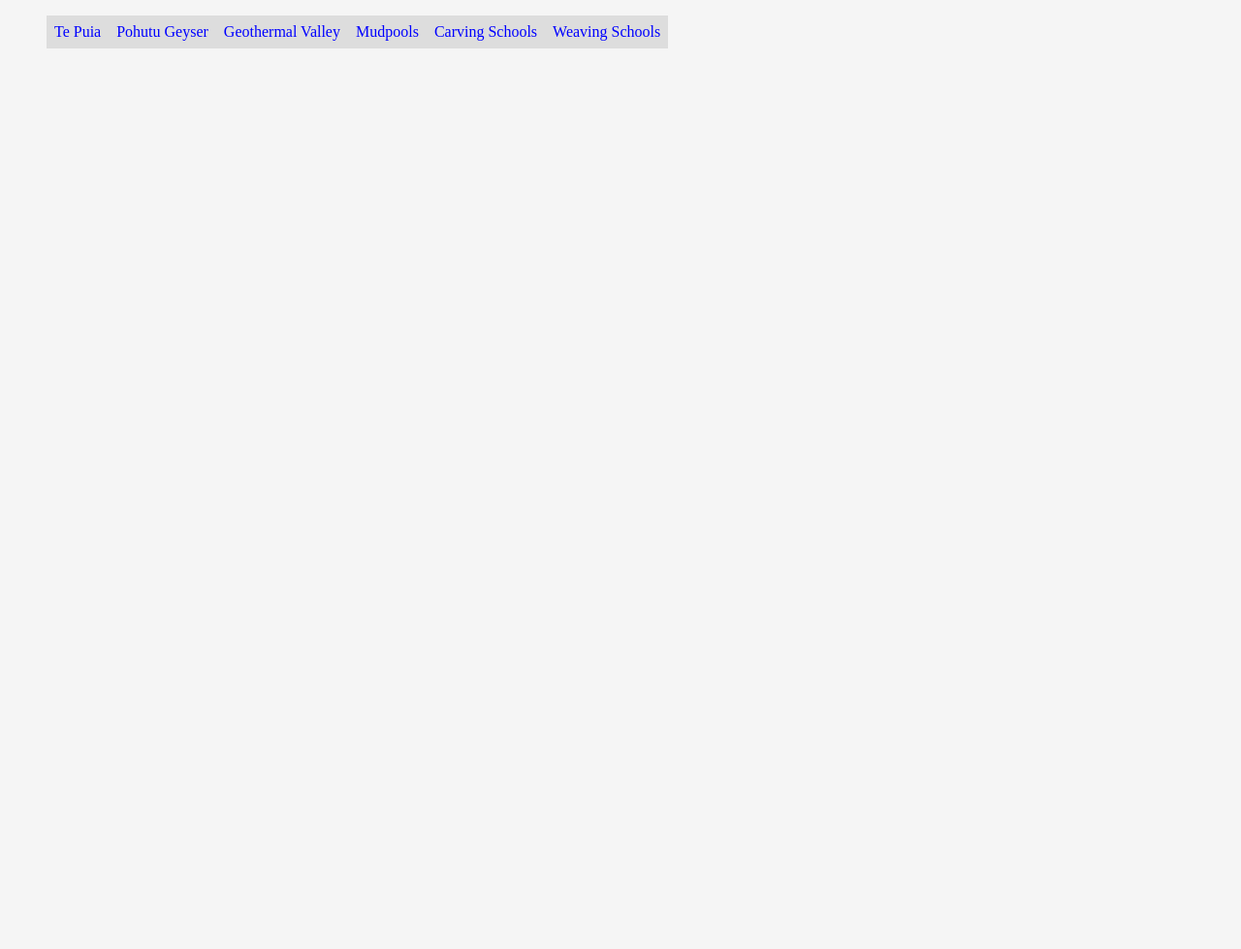
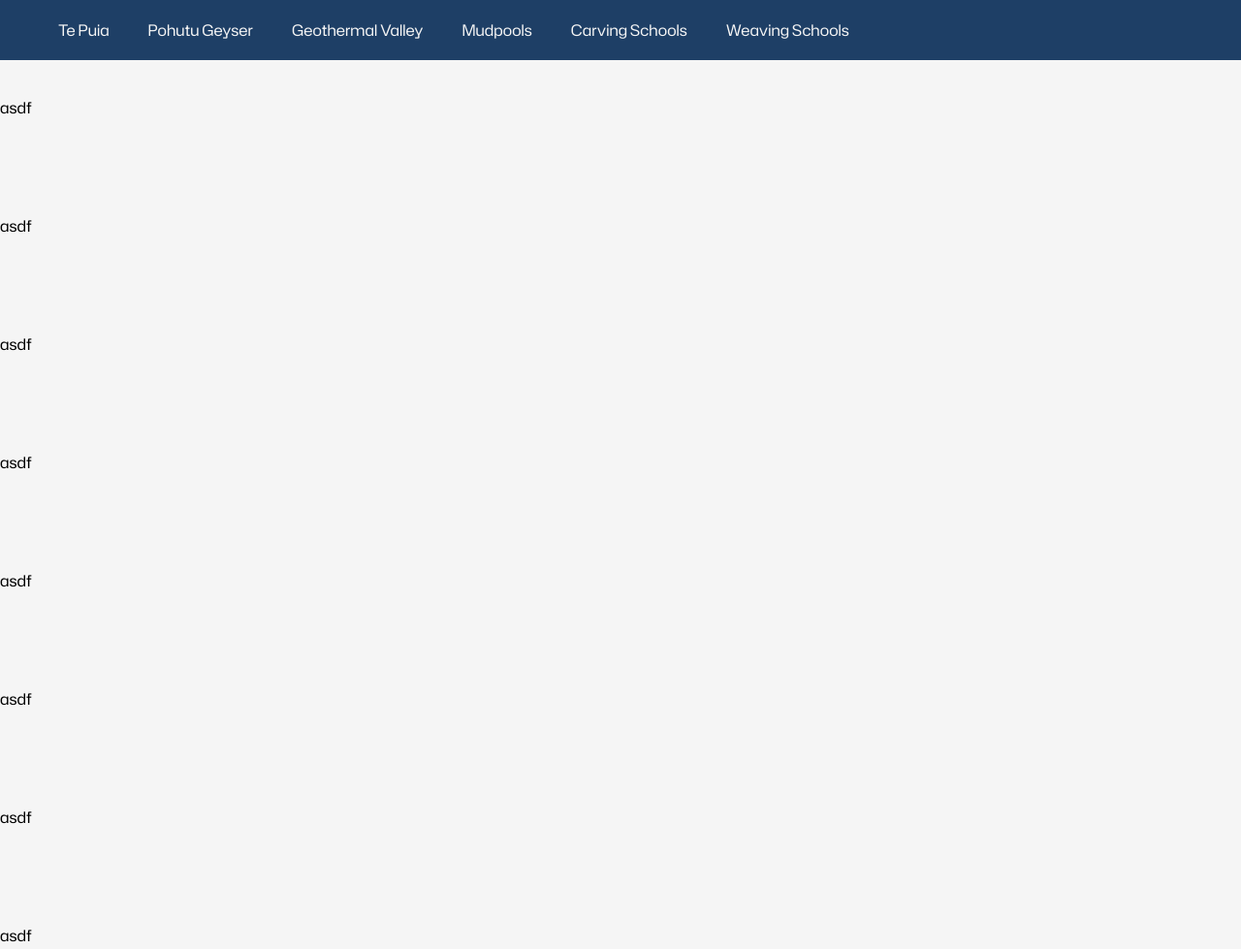
Before and after one commit to sleepywndud/Te_Puia, a plain HTML site: page index.html in a window 1280 px wide. Shown: the top 979 px of the page at 97% size. Before the commit the page ends 800 px from the top, so only its background shows below. Drawn offline with Linux system fonts and the light colour scheme.

Commit message:
Added navbar

```diff
--- a/index.html
+++ b/index.html
@@ -7,7 +7,6 @@
         <link rel="stylesheet" href="style.css">
     </head>
     <body>
-        <main>
         <header>
             <ul>
                 <li><a class="navlinks" href="index.html">Te Puia</a></li>
@@ -18,6 +17,14 @@
                 <li><a class="navlinks" href="pages/weaving_schools.html">Weaving Schools</a></li>
             </ul>
         </header>
-        </main>
+        <p style="margin-top: 100px;">asdf</p>
+        <p style="margin-top: 100px;">asdf</p>
+        <p style="margin-top: 100px;">asdf</p>
+        <p style="margin-top: 100px;">asdf</p>
+        <p style="margin-top: 100px;">asdf</p>
+        <p style="margin-top: 100px;">asdf</p>
+        <p style="margin-top: 100px;">asdf</p>
+        <p style="margin-top: 100px;">asdf</p>
+        <p style="margin-top: 100px;">asdf</p>
     </body>
 </html>
--- a/style.css
+++ b/style.css
@@ -1,27 +1,56 @@
+@font-face {
+    font-family: HubotSans;
+    src: url(/Fonts/HubotSans-Regular.ttf);
+}
+
+* {
+    --blue1: #1e3f66;
+    --blue2: #2e5984;
+    --blue3: #528aae;
+    --blue4: #73a5c6;
+    --blue5: #91bad6;
+    --blue6: #bcd2e8;
+}
+
 body {
-    background-color: whitesmoke
+    background-color: whitesmoke;
+    font-family: HubotSans;
+    padding: 0;
+    margin: 0;
+}
+
+main {
+    width: 100%;
 }
 
 ul {
-    /* Temporary style for me to easily identify the nav */
-    background-color: lightskyblue;
+    margin: 0;
+    width: 100%;
+    position: fixed;
+    top: 0;
     list-style: none;
+    text-align: center;
+    background-color: var(--blue1);
 }
 
 li {
     float: left;
+    background: var(--blue1);
 }
 
 li a {
+    text-align: center;
     display: block;
-    color: blue;
-    text-align: center;
-    padding: 14px 16px;
+    color: whitesmoke;
+    padding: 20px 20px 20px 20px;
     text-decoration: none;
+}
+
+li:hover {
+    background-color: var(--blue2);
+    border-radius: 16px;
 }
 
 .navlinks {
     display: block;
-    padding: 8px;
-    background-color: #dddddd;
 }
```
Also changed, not shown: pages/pohutu_geyser.html (+22 -0 lines), Fonts/HubotSans-Bold.ttf (added), Fonts/HubotSans-Light.ttf (added), Fonts/HubotSans-Regular.ttf (added), palette.png (added). Lines whose indentation alone changed are shown as unchanged.
